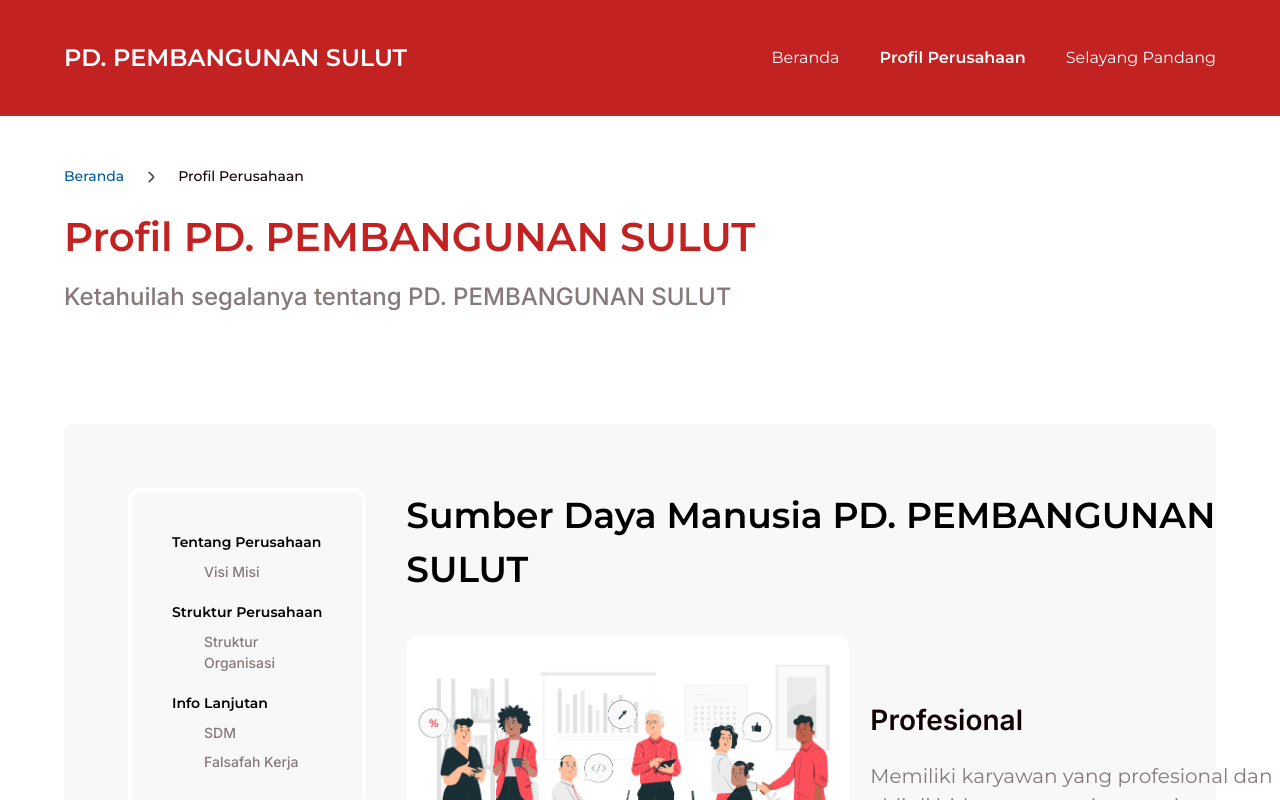
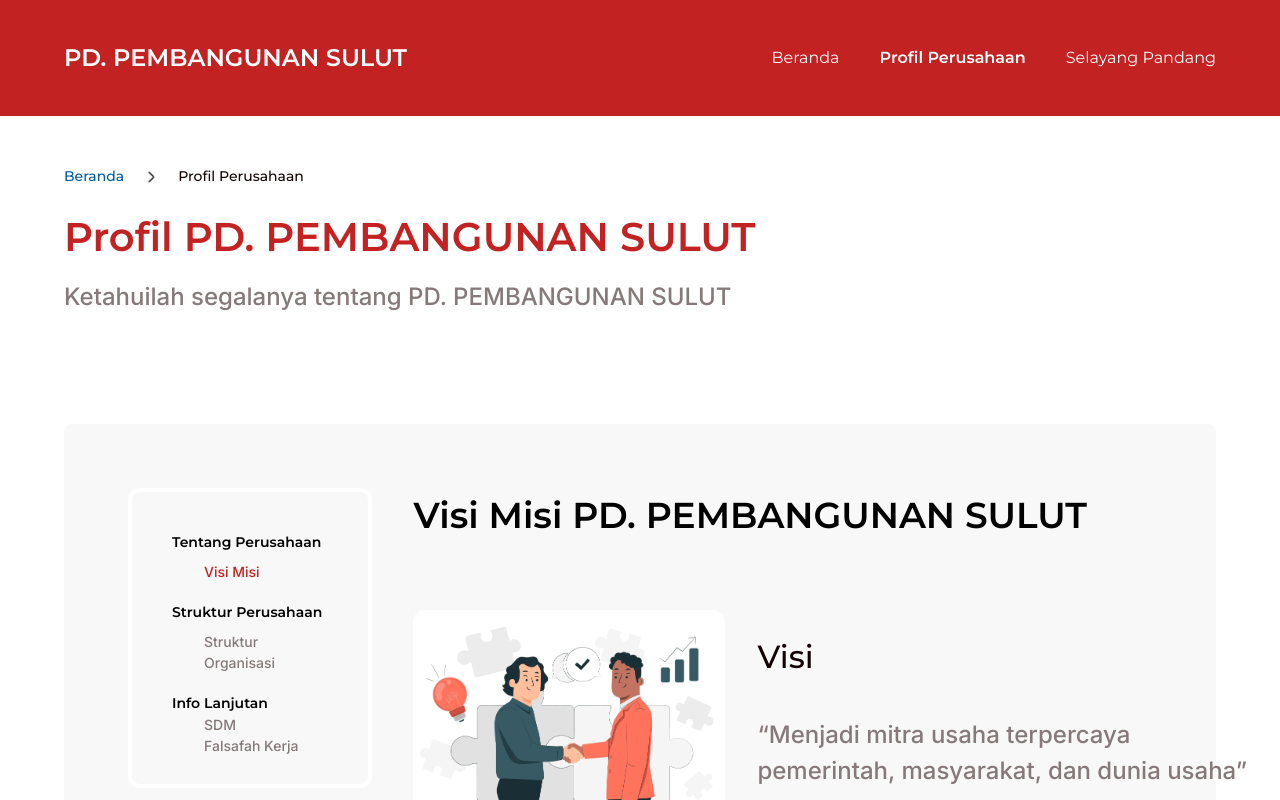
Before and after one commit to andreydesayli/pdp-sulut-web, a React (Create React App) app: page / in a window 1280 px wide. Both pictures are taken after a click on the element "Profil Perusahaan". Shown: the top 800 px of the page. Built offline with nearby package versions, Linux system fonts and the light colour scheme.

Commit message:
set render component by click

```diff
--- a/src/App.js
+++ b/src/App.js
@@ -6,7 +6,7 @@ const App = () => {
   return (
     <>
       <Routes>
-        <Route path="/" element={<CompanyProfile/>} />
+        <Route path="/" element={<Beranda/>} />
       </Routes>
     </>
   );
--- a/src/components/ProfileContent/index.js
+++ b/src/components/ProfileContent/index.js
@@ -1,29 +1,53 @@
-import React from 'react'
+import React, { useState } from 'react'
 import OrganizationalStructure from '../OrganizationalStructure'
 import SdmContent from '../SdmContent'
 import VisionMision from '../VisionMision'
 
 const ProfileContent = () => {
+    const [content, setContent] = useState("VisionMision");
+    const [visionMision, setVisionMision] = useState(true);
+    const [organizationalStructure, setOrganizationalStructure] = useState(false);
+    const [sdmContent, setSdmContent] = useState(false);
+
+    const handleClickVisionMision = () => {
+        setVisionMision(true);
+        setOrganizationalStructure(false);
+        setSdmContent(false);
+        setContent("VisionMision");
+    }
+    const handleClickOrganizationalStructure = () => {
+        setOrganizationalStructure(true);
+        setVisionMision(false);
+        setSdmContent(false);
+        setContent("OrganizationalStructure");
+    }
+    const handleClickSdmContent = () => {
+        setSdmContent(true);
+        setVisionMision(false);
+        setOrganizationalStructure(false);
+        setContent("SdmContent");
+    }
+
   return (
     <div className='flex w-full h-auto bg-[#F9F8F8] pt-[64px] pl-[64px] rounded-lg'>
-        <div className='w-[290px] h-[320px] pt-[40px] pb-[60px] px-[40px] border-[4px] border-white rounded-[12px] '>
+        <div className='w-[300px] h-[300px] pt-[40px] pb-[60px] px-[40px] border-[4px] border-white rounded-[12px] '>
             <div>
-                <p className=' font-montserrat font-semibold text-black text-[14px] mb-[8px]'>Tentang Perusahaan</p>
-                <p className=' font-inter font-medium text-[#867979] text-[14px] cursor-pointer ml-[32px]'>Visi Misi</p>
+                <p className='font-montserrat font-semibold text-black text-[14px] mb-[8px]'>Tentang Perusahaan</p>
+                <p className={`font-inter font-medium  text-[14px] cursor-pointer ml-[32px] ${(visionMision === true)? 'text-[#C32222]' : 'text-[#867979]'}`} onClick={handleClickVisionMision}>Visi Misi</p>
             </div>
             <div className=' my-[20px]'>
                 <p className=' font-montserrat font-semibold text-black text-[14px] mb-[8px]'>Struktur Perusahaan</p>
-                <p className=' font-inter font-medium text-[#867979] text-[14px] cursor-pointer ml-[32px]'>Struktur Organisasi</p>
+                <p className={`font-inter font-medium  text-[14px] cursor-pointer ml-[32px] ${(organizationalStructure === true)? 'text-[#C32222]' : 'text-[#867979]'}`} onClick={handleClickOrganizationalStructure}>Struktur Organisasi</p>
             </div>
             <div>
                 <p className=' font-montserrat font-semibold text-black text-[14px]'>Info Lanjutan</p>
-                <p className=' font-inter font-medium text-[#867979] text-[14px] cursor-pointer my-[8px] ml-[32px]'>SDM</p>
-                <p className=' font-inter font-medium text-[#867979] text-[14px] cursor-pointer ml-[32px]'>Falsafah Kerja</p>
+                <p className={`font-inter font-medium  text-[14px] cursor-pointer ml-[32px] ${(sdmContent === true)? 'text-[#C32222]' : 'text-[#867979]'}`} onClick={handleClickSdmContent}>SDM</p>
+                <p className={`font-inter font-medium  text-[14px] cursor-pointer ml-[32px] ${(sdmContent === true)? 'text-[#C32222]' : 'text-[#867979]'}`} onClick={handleClickSdmContent}>Falsafah Kerja</p>
             </div>
         </div>
-        {/* <VisionMision /> */}
-        {/* <OrganizationalStructure /> */}
-        <SdmContent />
+        {content === "VisionMision" && <VisionMision />}
+        {content === "OrganizationalStructure" && <OrganizationalStructure />}
+        {content === "SdmContent" && <SdmContent />}
     </div>
   )
 }
--- a/src/pages/Beranda/index.js
+++ b/src/pages/Beranda/index.js
@@ -1,11 +1,47 @@
-import React from 'react'
+import React, { useState } from 'react'
 import { BusinessContent, Card, Footer, Header, Slider } from '../../components'
 import { maps, integrated, ubs, selfSupport, businessScope, financePerformance} from '../../assets'
+import CompanyProfile from '../CompanyProfile';
 
 function Beranda() {
+    const [changeBeranda, setChangeBeranda] = useState(true);
+    const [changeProfil, setChangeProfil] = useState(false);
+    const [changeSP, setChangeSP] = useState(false);
+    const [content, setContent] = useState("Beranda");
+
+    const handleClickBeranda = () => {
+        setChangeBeranda(true);
+        setChangeProfil(false);
+        setChangeSP(false);
+        setContent("Beranda")
+    }
+    const handleClickProfil = () => {
+        setChangeProfil(true);
+        setChangeBeranda(false);
+        setChangeSP(false);
+        setContent("ProfilePerusahaan")
+    }
+    const handleClickSP = () => {
+        setChangeSP(true);
+        setChangeBeranda(false);
+        setChangeProfil(false);
+        setContent("SelayangPandang")
+    }
+
   return (
     <div className=' w-screen'>
-        <Header />
+        {/* <Header /> */}
+        <div className=' flex w-[100%] h-[116px] bg-[#C32222] px-[64px] justify-between items-center'>
+            <h1 className=' font-montserrat font-semibold text-[#FFFFFF] text-[24px] cursor-pointer'>PD. PEMBANGUNAN SULUT</h1>
+            <div className=' flex font-montserrat font-regular text-[#FFFFFF] text-[16px]'>
+                <h2 className={`mr-[40px] cursor-pointer ${(changeBeranda === true)? 'font-semibold' : 'font-regular'}`} onClick={handleClickBeranda}>Beranda</h2>
+                <h2 className={`mr-[40px] cursor-pointer ${(changeProfil === true)? 'font-semibold' : 'font-regular'}`} onClick={handleClickProfil}>Profil Perusahaan</h2>
+                <h2 className={`cursor-pointer ${(changeSP === true)? 'font-semibold' : 'font-regular'}`} onClick={handleClickSP}>Selayang Pandang</h2>
+            </div>
+        </div>
+        {content === "ProfilePerusahaan" && <CompanyProfile />}
+        {content === "Beranda" &&
+            <div>
             <div className=' flex flex-col w-screen pt-[120px] items-center'>
                 <h1 className=' font-montserrat font-bold text-black text-[44px]'>MEMBANGUN BERSAMA MENUJU SEJAHTERA</h1>
                 <p className=' font-inter font-regular text-[#867979] text-[18px] w-[908px] text-center'>Perusahaan pembangunan daerah terkemuka untuk membangun daerah menjadi tempat yang lebih baik serta mewujudkan impian menjadi kenyataan dengan proyek pembangunan yang sukses</p>
@@ -62,6 +98,8 @@ function Beranda() {
                     <p className=' font-inter font-semibold text-[#ffffff] text-[16px]'>Get Started</p>
                 </div>
             </div>
+            </div>
+        }
         <Footer />
     </div>
   )
--- a/src/pages/CompanyProfile/index.js
+++ b/src/pages/CompanyProfile/index.js
@@ -5,7 +5,6 @@ import { arrowRight } from '../../assets'
 const CompanyProfile = () => {
   return (
     <div>
-      <Header />
       <div className='flex flex-col pt-[50px] px-[64px]'>
         <div className=' flex items-center font-montserrat font-medium text-[14px]'>
           <p className=' text-[#005B9C] cursor-pointer'>Beranda</p>
@@ -18,7 +17,6 @@ const CompanyProfile = () => {
           <ProfileContent />
         </div>
       </div>
-      <Footer />
     </div>
   )
 }
```
Lines whose indentation alone changed are shown as unchanged.
